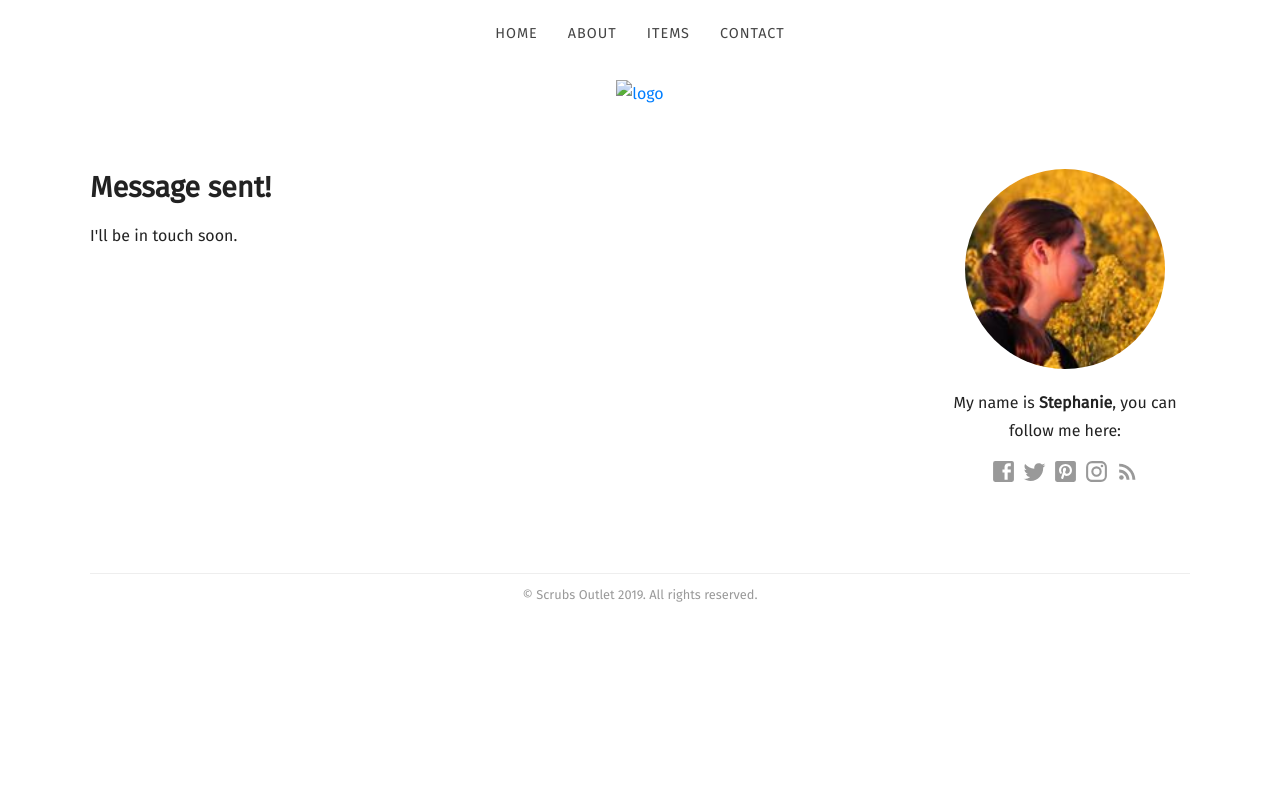
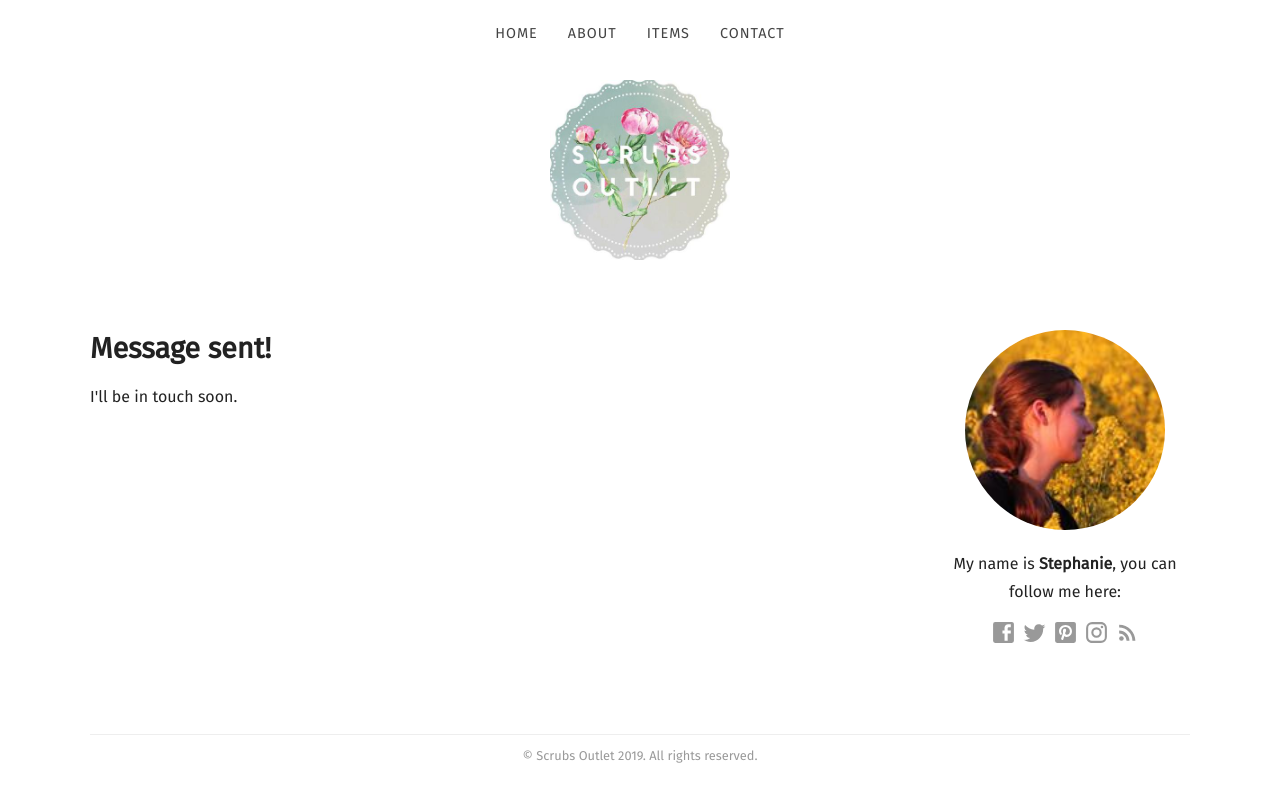
Before and after one commit to scrubsoutlet/scrubsoutlet.github.io, a Jekyll site: the page built from contact-success.html, in a window 1280 px wide. Shown: the top 802 px of the page. Built offline with Jekyll 4.4.1, drawn with Linux system fonts in a browser that asks for light colours; some web fonts are replaced.

Commit message:
Updated '_layouts/default.html' via CloudCannon

```diff
--- a/_layouts/default.html
+++ b/_layouts/default.html
@@ -28,7 +28,7 @@
 		{% include navigation.html %}
 		<header>
 			<a href="{{ site.baseurl }}/">
-				<img src="{{ site.baseurl }}/images/siteicon.jpg" width="180" alt="logo">
+				<img src="{{ site.baseurl }}/siteicon.jpg" width="180" alt="logo">
 			</a>
 		</header>
 		<div class="container main-content">
```
